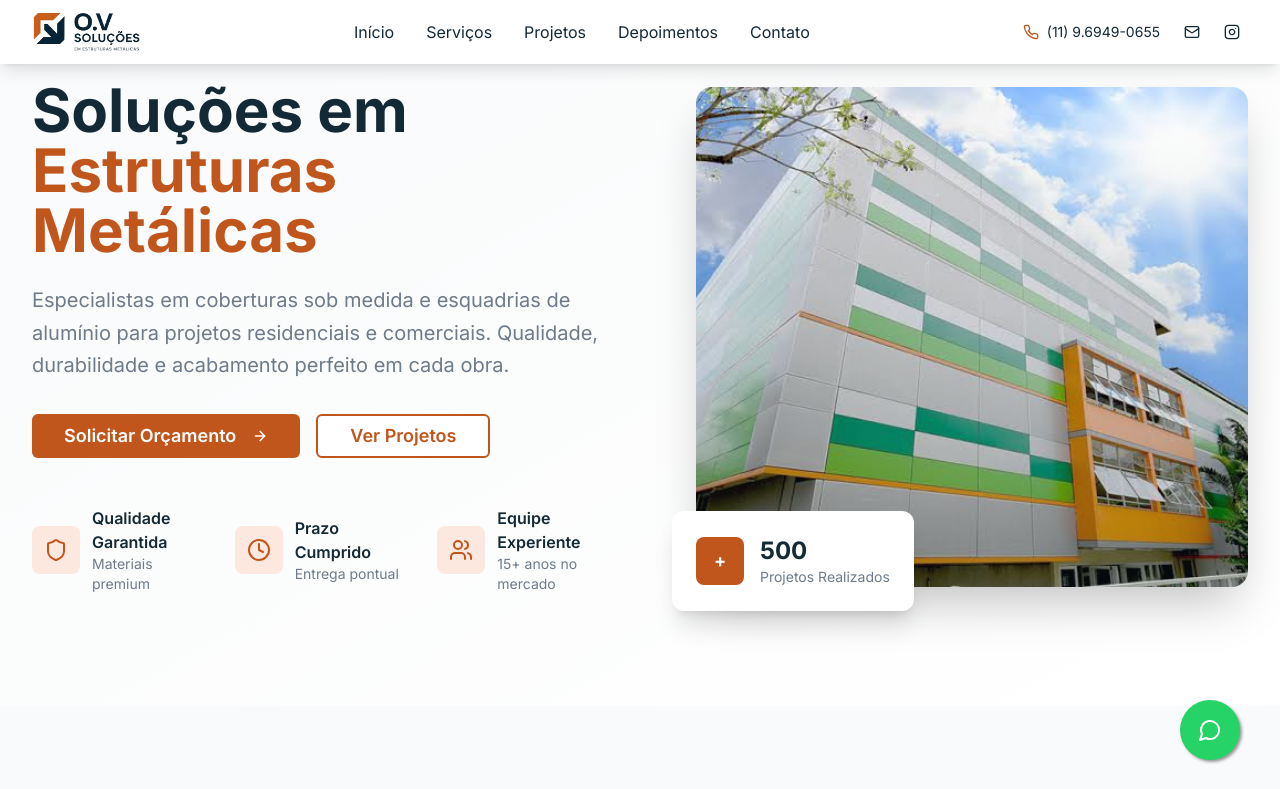
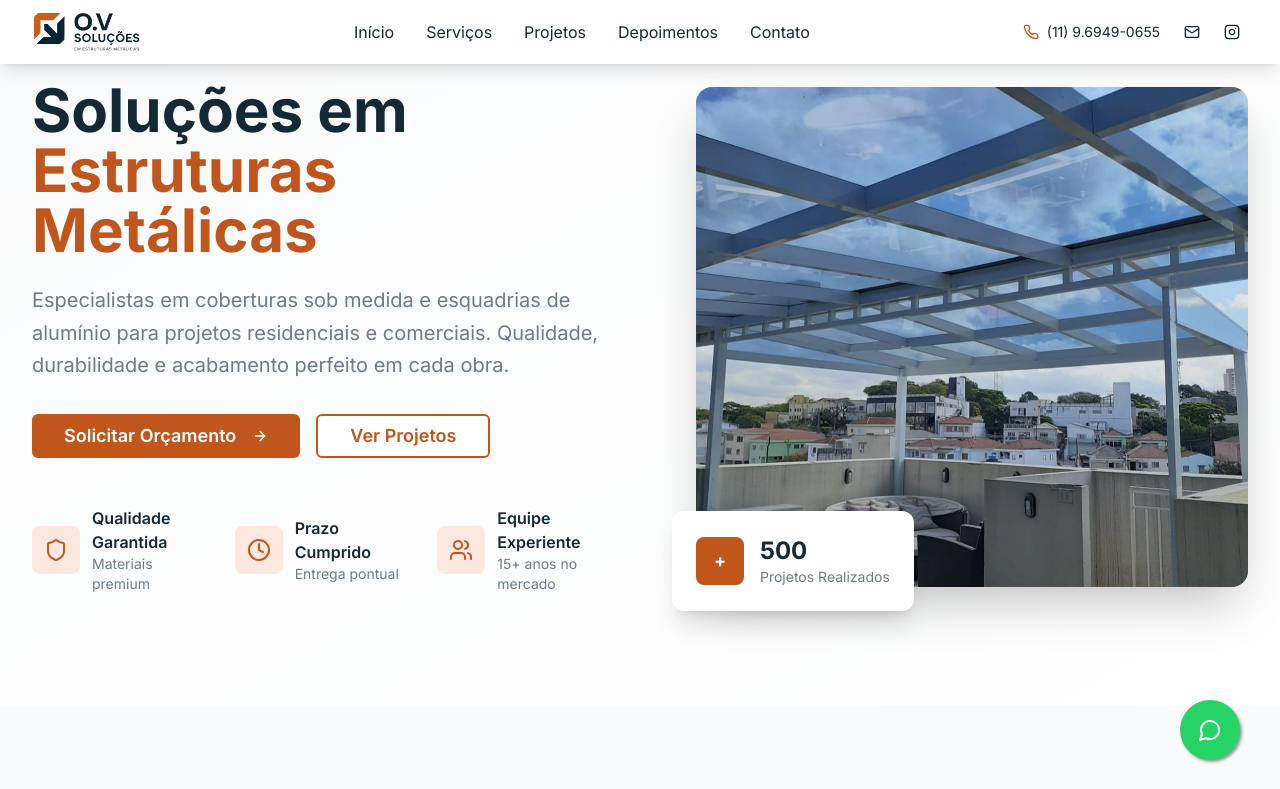
Before and after one commit to VictorAguiar95/ov-solucoes-web, a React (Vite) app: page / in a window 1280 px wide. Shown: the top 789 px of the page. Built offline with nearby package versions, Linux system fonts and the light colour scheme.

Commit message:
Replace hero image
Replaces the image in the Hero component with the provided image.

```diff
--- a/src/components/Hero.tsx
+++ b/src/components/Hero.tsx
@@ -87,8 +87,8 @@ const Hero = () => {
           <div className="relative lg:ml-8">
             <div className="relative">
               <img
-                src="/lovable-uploads/48ad906c-4f75-4f27-8af6-fbafce934fa9.png"
-                alt="Edifício moderno com estruturas metálicas e esquadrias de alumínio"
+                src="/lovable-uploads/dc9807a0-224a-4e7f-9708-bc7d7c19211b.png"
+                alt="Cobertura de vidro com estrutura metálica em terraço"
                 className="rounded-2xl shadow-2xl w-full h-[500px] object-cover"
               />
               <div className="absolute inset-0 bg-gradient-to-t from-secondary-500/20 to-transparent rounded-2xl"></div>
```
Also changed, not shown: public/lovable-uploads/dc9807a0-224a-4e7f-9708-bc7d7c19211b.png (added).
